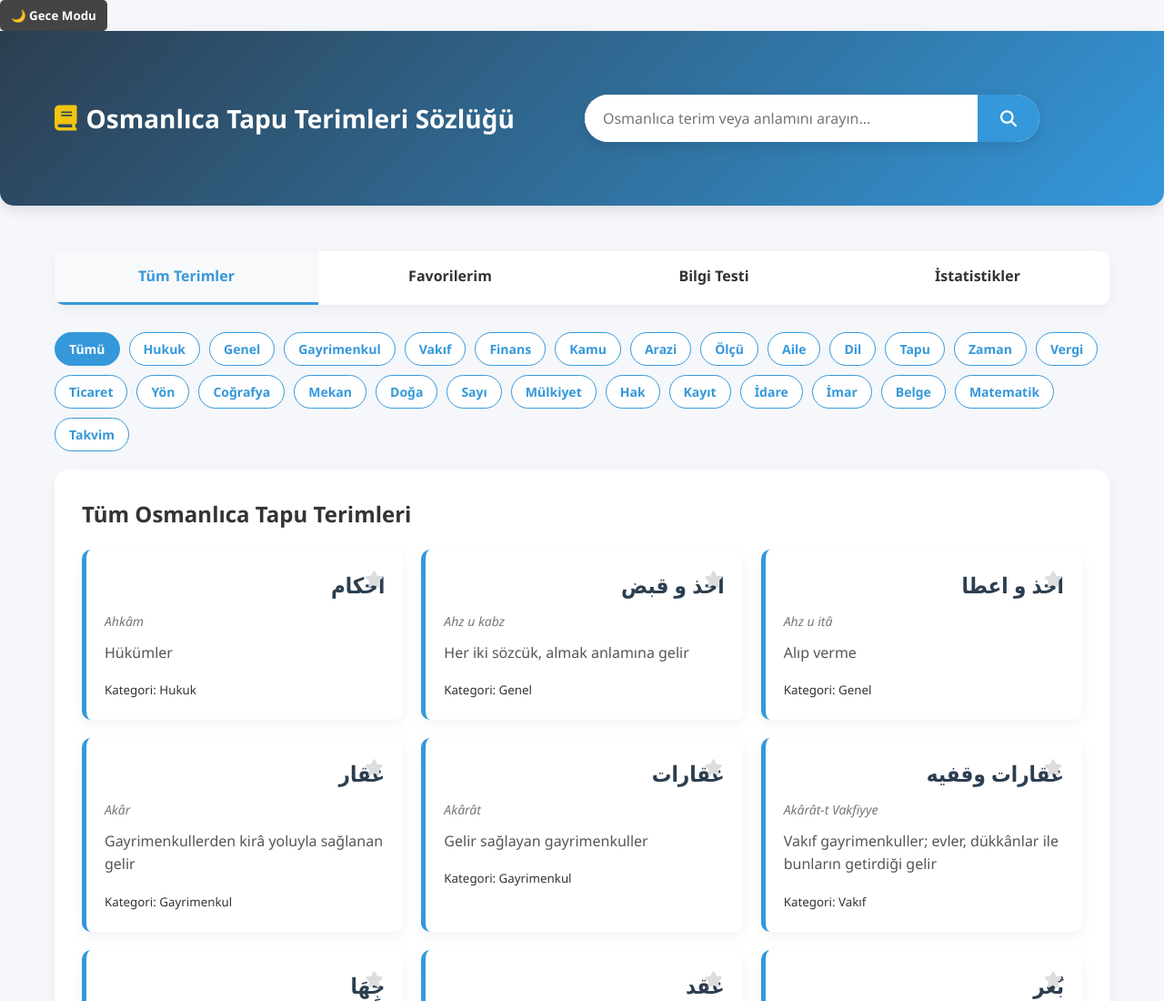
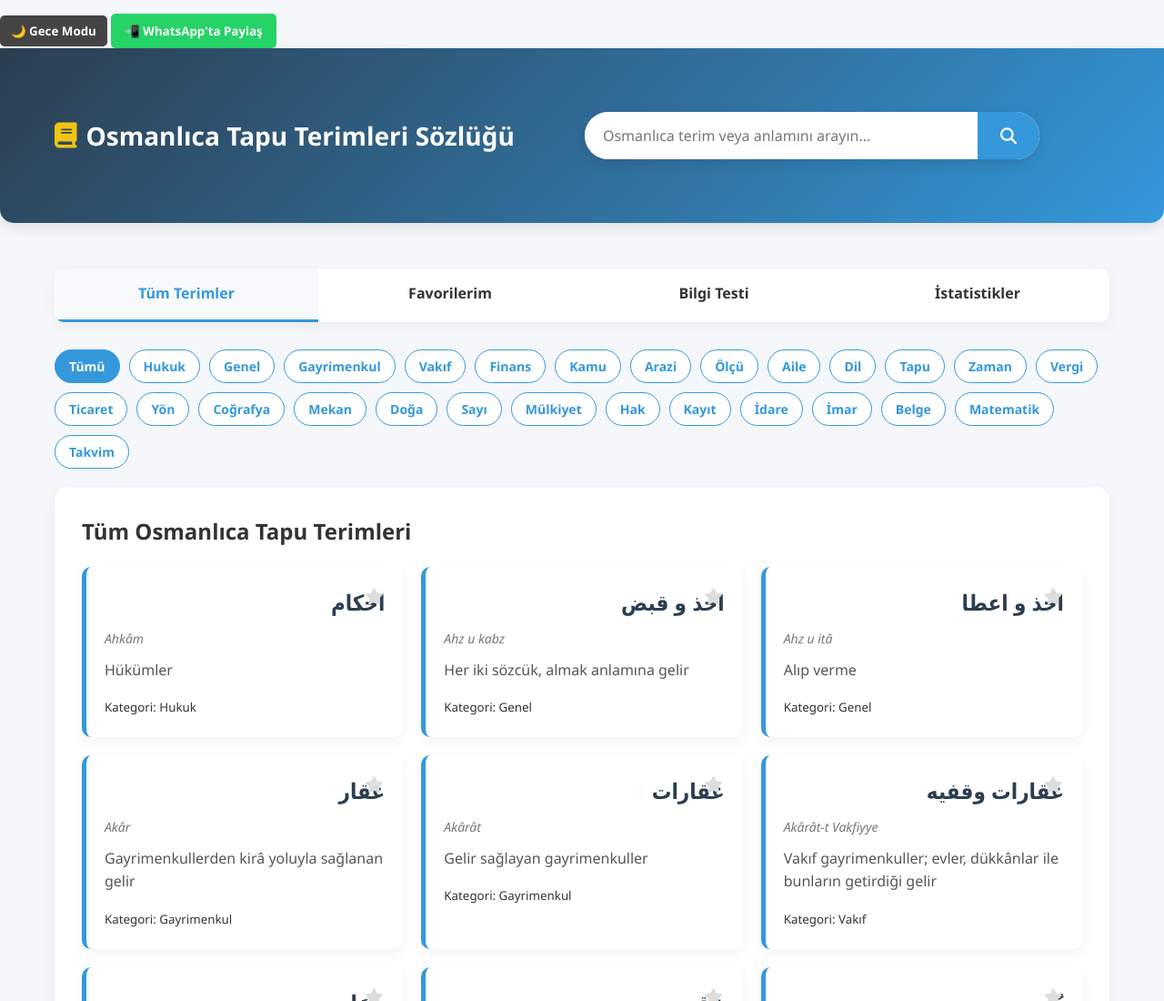
Before and after one commit to ozzasci/ottomanstapu, a plain HTML site: page index.html in a window 1280 px wide. Shown: the top 1100 px of the page at 91% size. Drawn offline with Linux system fonts and the light colour scheme.

Commit message:
Add WhatsApp share button and functionality
Added a button to share the page on WhatsApp with a corresponding function.

```diff
--- a/index.html
+++ b/index.html
@@ -5,6 +5,7 @@
     <meta name="viewport" content="width=device-width, initial-scale=1.0">
     <title>Osmanlıca Tapu Terimleri Sözlüğü</title>
     <button id="themeToggle" class="theme-btn">🌙 Gece Modu</button>
+    <button onclick="shareOnWhatsApp()" class="share-btn">📲 WhatsApp'ta Paylaş</button>
     <link rel="stylesheet" href="https://cdnjs.cloudflare.com/ajax/libs/font-awesome/6.4.0/css/all.min.css">
     <style>
         * {
@@ -423,6 +424,16 @@ body.dark-theme input {
 
 .theme-btn:hover {
     background-color: #666;
+}
+        .share-btn {
+    background-color: #25D366; /* WhatsApp Yeşili */
+    color: white;
+    padding: 10px 15px;
+    border: none;
+    border-radius: 5px;
+    cursor: pointer;
+    font-weight: bold;
+    margin-top: 15px;
 }
     </style>
 </head>
@@ -1208,6 +1219,11 @@ themeBtn.addEventListener('click', () => {
         themeBtn.textContent = '🌙 Gece Modu';
     }
 });
+        function shareOnWhatsApp() {
+    const url = window.location.href; // Uygulamanın anlık linkini otomatik alır
+    const message = `Osmanlıca Tapu Terimleri Sözlüğü'ne göz at! Harika bir kaynak: ${url}`;
+    window.open(`https://api.whatsapp.com/send?text=${encodeURIComponent(message)}`);
+}
     </script>
 </body>
 </html>
```
